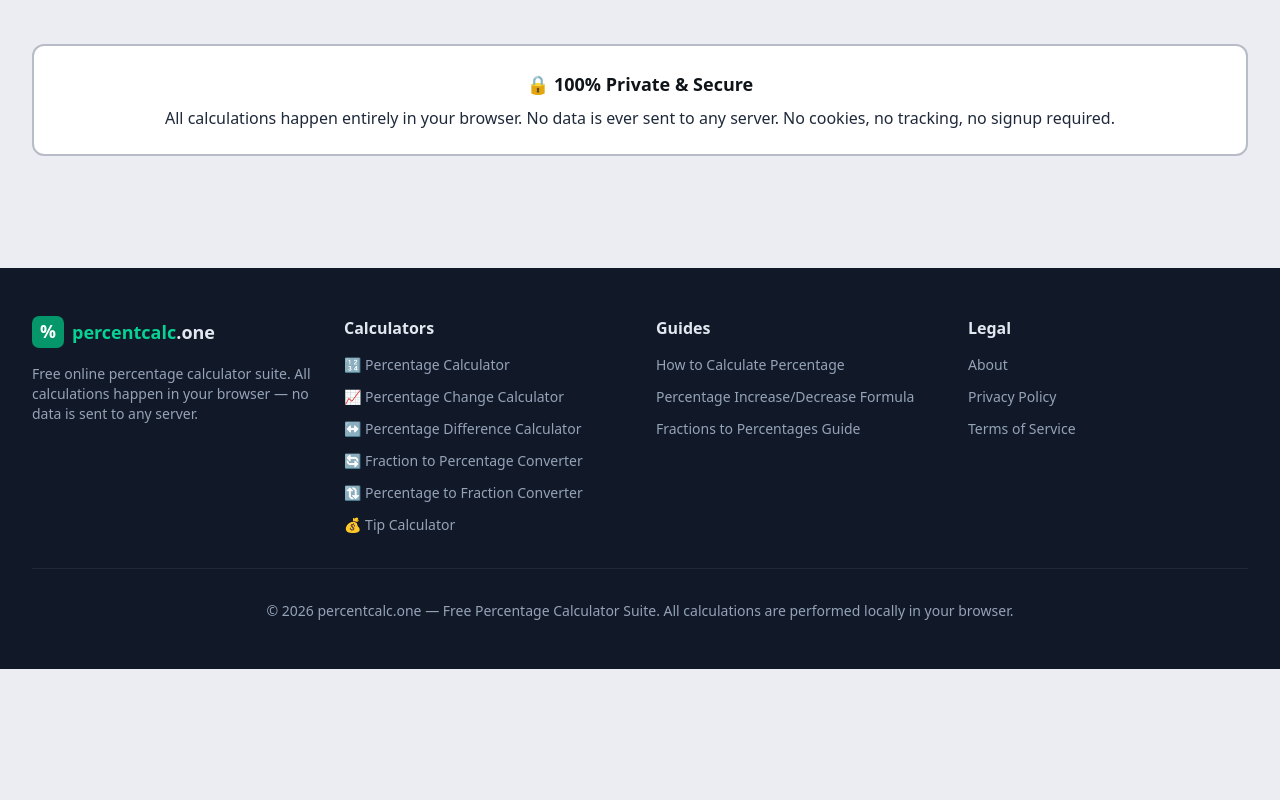
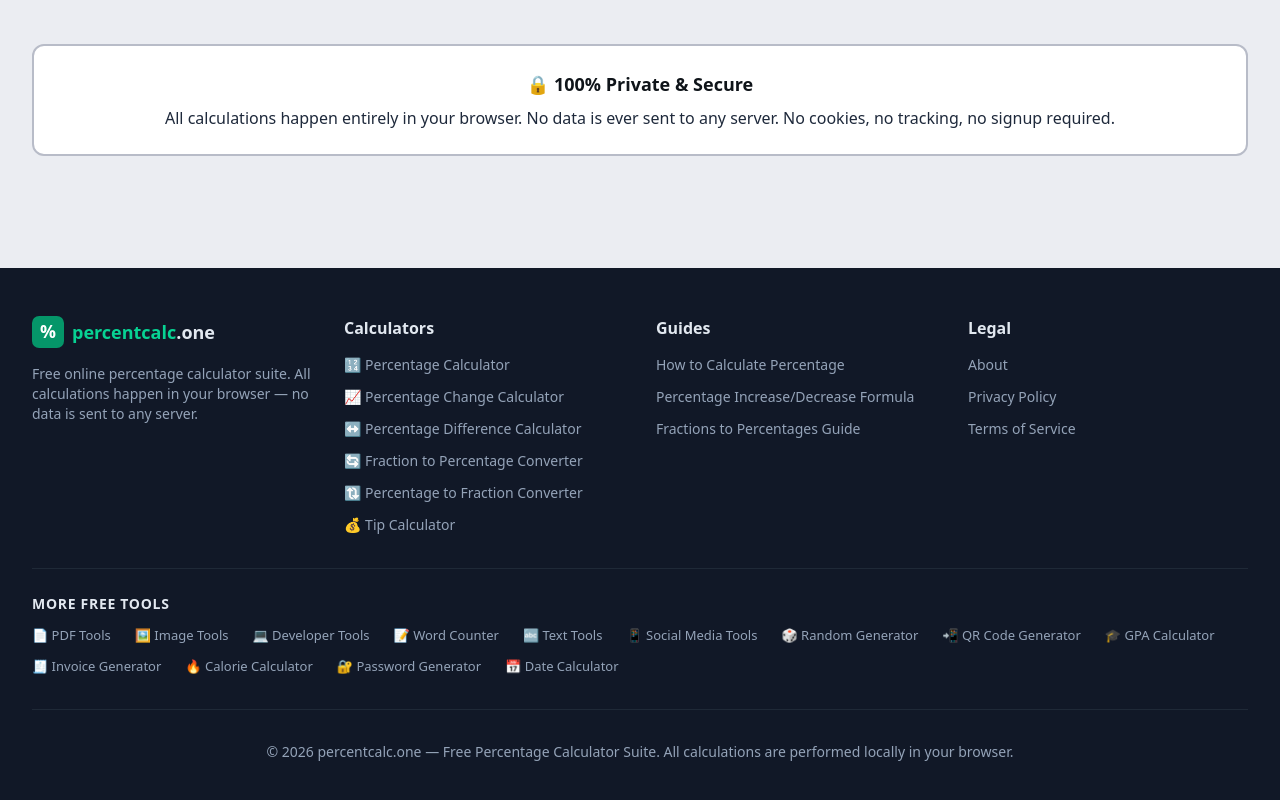
Before and after one commit to kembah17/percentcalc.one, a Next.js app: page / in a window 1280 px wide. Shown: the part 1396-2196 px from the top of the page. Before the commit the page ends 2065 px from the top, so only its background shows below. Built offline with nearby package versions, Linux system fonts and the light colour scheme; no server answers.

Commit message:
Add 'More Free Tools' cross-site promotion links to footer

```diff
--- a/src/components/layout/Footer.tsx
+++ b/src/components/layout/Footer.tsx
@@ -75,6 +75,26 @@ export default function Footer() {
           </div>
         </div>
 
+                {/* More Free Tools */}
+        <div style={{ borderTop: '1px solid var(--color-footer-border)', marginTop: '2rem', paddingTop: '1.5rem' }}>
+          <h4 style={{ fontWeight: 600, fontSize: '0.875rem', color: 'var(--color-footer-text)', marginBottom: '0.75rem', textTransform: 'uppercase', letterSpacing: '0.05em' }}>More Free Tools</h4>
+          <div style={{ display: 'flex', flexWrap: 'wrap', gap: '0.75rem 1.5rem' }}>
+            <a href="https://pdftools.one" target="_blank" rel="noopener" style={{ fontSize: '0.8125rem', color: 'var(--color-footer-muted)', textDecoration: 'none' }}>📄 PDF Tools</a>
+            <a href="https://pictools.one" target="_blank" rel="noopener" style={{ fontSize: '0.8125rem', color: 'var(--color-footer-muted)', textDecoration: 'none' }}>🖼️ Image Tools</a>
+            <a href="https://developertools.one" target="_blank" rel="noopener" style={{ fontSize: '0.8125rem', color: 'var(--color-footer-muted)', textDecoration: 'none' }}>💻 Developer Tools</a>
+            <a href="https://wordcount.one" target="_blank" rel="noopener" style={{ fontSize: '0.8125rem', color: 'var(--color-footer-muted)', textDecoration: 'none' }}>📝 Word Counter</a>
+            <a href="https://texttools.one" target="_blank" rel="noopener" style={{ fontSize: '0.8125rem', color: 'var(--color-footer-muted)', textDecoration: 'none' }}>🔤 Text Tools</a>
+            <a href="https://socialmediatools.one" target="_blank" rel="noopener" style={{ fontSize: '0.8125rem', color: 'var(--color-footer-muted)', textDecoration: 'none' }}>📱 Social Media Tools</a>
+            <a href="https://randomize.one" target="_blank" rel="noopener" style={{ fontSize: '0.8125rem', color: 'var(--color-footer-muted)', textDecoration: 'none' }}>🎲 Random Generator</a>
+            <a href="https://qrcodegenerator.one" target="_blank" rel="noopener" style={{ fontSize: '0.8125rem', color: 'var(--color-footer-muted)', textDecoration: 'none' }}>📲 QR Code Generator</a>
+            <a href="https://gpacalculator.one" target="_blank" rel="noopener" style={{ fontSize: '0.8125rem', color: 'var(--color-footer-muted)', textDecoration: 'none' }}>🎓 GPA Calculator</a>
+            <a href="https://invoicegenerator.one" target="_blank" rel="noopener" style={{ fontSize: '0.8125rem', color: 'var(--color-footer-muted)', textDecoration: 'none' }}>🧾 Invoice Generator</a>
+            <a href="https://caloriecalculator.one" target="_blank" rel="noopener" style={{ fontSize: '0.8125rem', color: 'var(--color-footer-muted)', textDecoration: 'none' }}>🔥 Calorie Calculator</a>
+            <a href="https://passwordgenerator.one" target="_blank" rel="noopener" style={{ fontSize: '0.8125rem', color: 'var(--color-footer-muted)', textDecoration: 'none' }}>🔐 Password Generator</a>
+            <a href="https://datecalculator.one" target="_blank" rel="noopener" style={{ fontSize: '0.8125rem', color: 'var(--color-footer-muted)', textDecoration: 'none' }}>📅 Date Calculator</a>
+          </div>
+        </div>
+
         <div className="mt-8 pt-8 text-center" style={{ borderTop: '1px solid var(--color-footer-border)' }}>
           <p className="text-sm" style={{ color: 'var(--color-footer-muted)' }}>
             © {new Date().getFullYear()} percentcalc.one — Free Percentage Calculator Suite. All calculations are performed locally in your browser.
```
